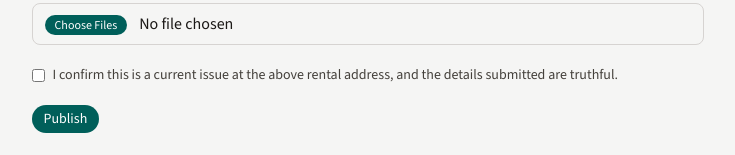
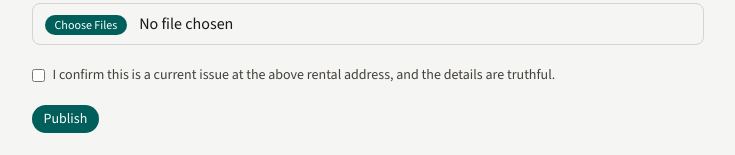
Before and after one commit to SammyTga/RentalCheck, a Next.js app: page /new in a window 1280 px wide. Shown: the part 1293-1448 px from the top of the page, without its empty margins (265-1000 px from the left). Built offline with nearby package versions, Linux system fonts and the light colour scheme.

Commit message:
Update IssueForm.tsx

```diff
--- a/src/components/IssueForm.tsx
+++ b/src/components/IssueForm.tsx
@@ -627,7 +627,7 @@ export function IssueForm({
         />
         <span>
           I confirm this is a current issue at the above rental address, and the
-          details submitted are truthful.
+          details are truthful.
         </span>
       </label>
 
```
